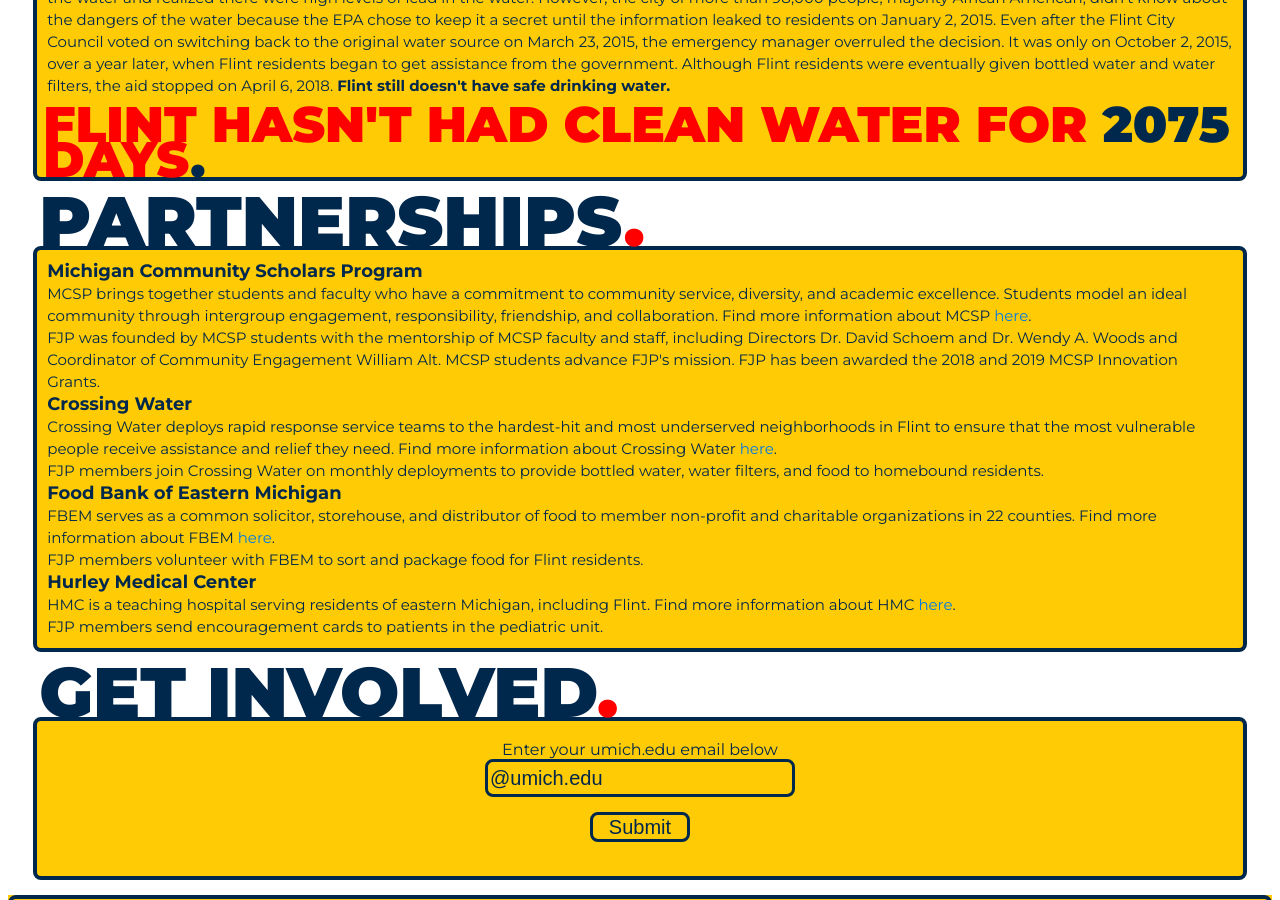
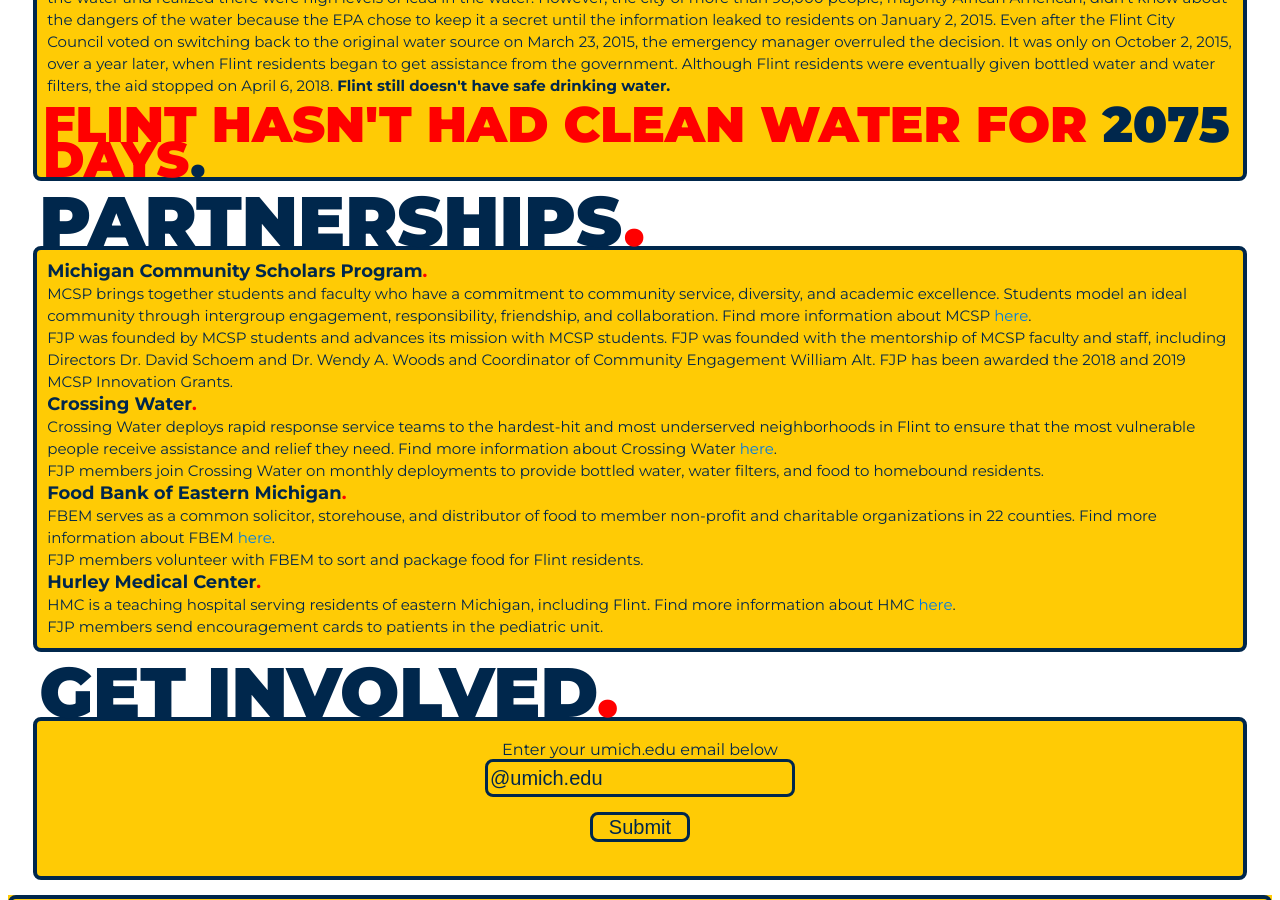
Before and after one commit to umichfjp/umichfjp.github.io, a Jekyll site: the page built from index.html, in a window 1280 px wide and 900 px high, scrolled down 729 px. Built offline with Jekyll 4.4.1, drawn with Linux system fonts in a browser that asks for light colours.

Commit message:
Update index.html

```diff
--- a/index.html
+++ b/index.html
@@ -41,16 +41,16 @@ title: Flint Justice Partnership Official Website
             PARTNERSHIPS<font color="#FF0000">.</font>
           </div>
           <div class="container">
-            <h3><b><big>Michigan Community Scholars Program</big></b>
+            <h3><b><big>Michigan Community Scholars Program<font color="#FF0000">.</font></big></b>
                 <br />MCSP brings together students and faculty who have a commitment to community service, diversity, and academic excellence. Students model an ideal community through intergroup engagement, responsibility, friendship, and collaboration. Find more information about MCSP <a href="https://lsa.umich.edu/mcsp" target="_blank">here</a>.
-                <br />FJP was founded by MCSP students with the mentorship of MCSP faculty and staff, including Directors Dr. David Schoem and Dr. Wendy A. Woods and Coordinator of Community Engagement William Alt. MCSP students advance FJP's mission. FJP has been awarded the 2018 and 2019 MCSP Innovation Grants.
-            <br /><b><big>Crossing Water</big></b>
+                <br />FJP was founded by MCSP students and advances its mission with MCSP students. FJP was founded with the mentorship of MCSP faculty and staff, including Directors Dr. David Schoem and Dr. Wendy A. Woods and Coordinator of Community Engagement William Alt. FJP has been awarded the 2018 and 2019 MCSP Innovation Grants.
+            <br /><b><big>Crossing Water<font color="#FF0000">.</font></big></b>
                 <br />Crossing Water deploys rapid response service teams to the hardest-hit and most underserved neighborhoods in Flint to ensure that the most vulnerable people receive assistance and relief they need. Find more information about Crossing Water <a href="http://crossingwater.org/" target="_blank">here</a>.
                 <br />FJP members join Crossing Water on monthly deployments to provide bottled water, water filters, and food to homebound residents.
-            <br /><b><big>Food Bank of Eastern Michigan</big></b>
+            <br /><b><big>Food Bank of Eastern Michigan<font color="#FF0000">.</font></big></b>
                 <br />FBEM serves as a common solicitor, storehouse, and distributor of food to member non-profit and charitable organizations in 22 counties. Find more information about FBEM <a href="https://www.fbem.org/" target="_blank">here</a>.
                 <br />FJP members volunteer with FBEM to sort and package food for Flint residents.
-            <br /><b><big>Hurley Medical Center</big></b>
+            <br /><b><big>Hurley Medical Center<font color="#FF0000">.</font></big></b>
                 <br />HMC is a teaching hospital serving residents of eastern Michigan, including Flint. Find more information about HMC <a href="https://www.hurleymc.com/" target="_blank">here</a>.
                 <br />FJP members send encouragement cards to patients in the pediatric unit.</h3>
           </div>
```
